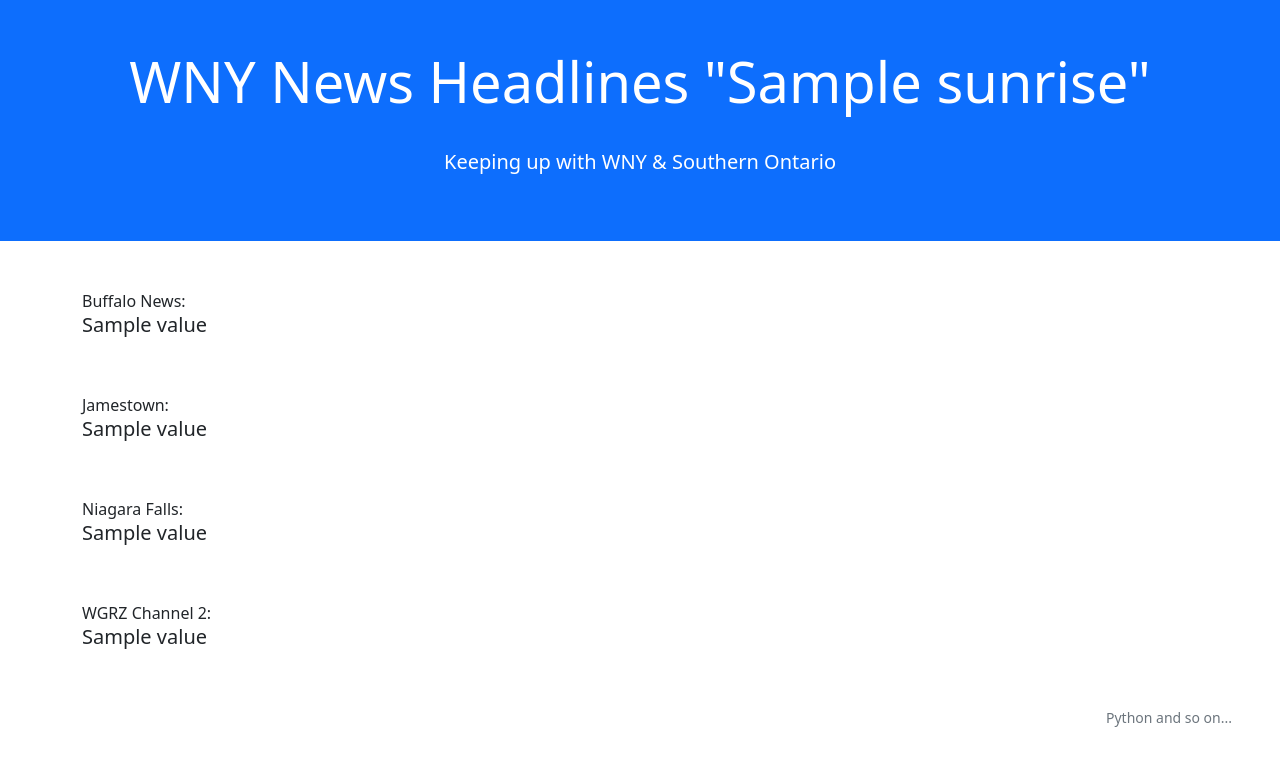
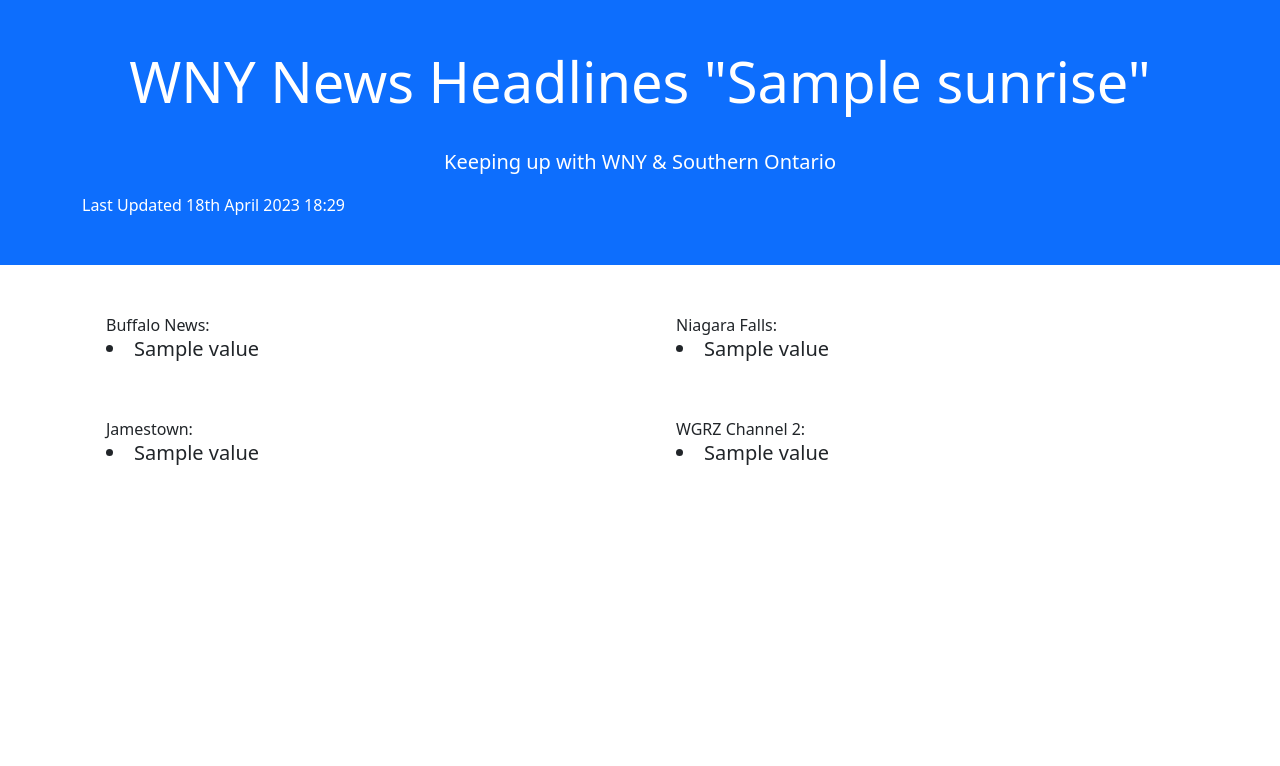
Before and after one commit to Blake-/wny-news, a Django app: template news/templates/index.html in a window 1280 px wide. Shown: the top 766 px of the page. Run offline with Django 3.2, Linux system fonts and the light colour scheme; the template is opened without the code that fills it: most values are stand-ins (such as "Sample title", 1, 10 or a date in 2020).

Commit message:
2 columns

```diff
--- a/news/templates/index.html
+++ b/news/templates/index.html
@@ -3,11 +3,10 @@
   <head>
     <meta charset="utf-8">
     <meta name="viewport" content="width=device-width, initial-scale=1">
-
     <link href="https://cdn.jsdelivr.net/npm/bootstrap@5.1.0/dist/css/bootstrap.min.css" rel="stylesheet" integrity="sha384-KyZXEAg3QhqLMpG8r+8fhAXLRk2vvoC2f3B09zVXn8CA5QIVfZOJ3BCsw2P0p/We" crossorigin="anonymous">
-
     <title>WNY News Aggregator</title>
   </head>
+
   <body>
     <!-- Header -->
     <div class="bg-primary p-5">
@@ -15,8 +14,15 @@
             <h2 class="display-4 text-center">WNY News Headlines "{{ sunrise }}"</h2>
             <br>
             <p class="lead text-center">Keeping up with WNY & Southern Ontario</p>
+            Last Updated {% now "jS F Y H:i" %}
         </div>
     </div>
+    <!-- Header -->
+
+<div class="container">
+  <div class="row">
+    <div class="col-6">
+      <!-- Left Column -->
 
     <!-- Buffalo News -->
     <div class="container d-block pt-5">
@@ -25,7 +31,7 @@
             {% for value in buffalo_news %}
                 <div class="d-flex">
                  <h5 class="card-title">
-                  <a href="https://buffalonews.com/{{ value.url }}" target="_blank" class="text-decoration-none text-dark">{{ value.title }}</a>
+                  <li><a href="https://buffalonews.com/{{ value.url }}" target="_blank" class="text-decoration-none text-dark">{{ value.title }}</a>
                  </h5>
                 </div>
             {% endfor %}
@@ -33,6 +39,7 @@
             <p class="lead">Buffalo News Barfed! Something broke!</p>
         {% endif %}
     </div>
+    <!-- Buffalo News -->
 
     <!-- Jamestown News -->
     <div class="container d-block pt-5">
@@ -41,7 +48,7 @@
             {% for value in jamestown_news %}
                 <div class="d-flex">
                  <h5 class="card-title">
-                  <a href="{{ value.url }}" target="_blank" class="text-decoration-none text-dark">{{ value.title }}</a>
+                  <li><a href="{{ value.url }}" target="_blank" class="text-decoration-none text-dark">{{ value.title }}</a>
                  </h5>
                 </div>
             {% endfor %}
@@ -49,6 +56,12 @@
             <p class="lead">Something broke!</p>
         {% endif %}
     </div>
+    <!-- Jamestown News -->
+
+
+    </div>
+    <div class="col-6">
+      <!-- Right Column -->
 
     <!-- Niagara Falls News -->
     <div class="container d-block pt-5">
@@ -57,7 +70,7 @@
             {% for value in ni_news %}
                 <div class="d-flex">
                  <h5 class="card-title">
-                  <a href="{{ value.url }}" target="_blank" class="text-decoration-none text-dark">{{ value.title }}</a>
+                  <li><a href="{{ value.url }}" target="_blank" class="text-decoration-none text-dark">{{ value.title }}</a>
                  </h5>
                 </div>
             {% endfor %}
@@ -65,6 +78,7 @@
             <p class="lead">Something broke!</p>
         {% endif %}
     </div>
+    <!-- Niagara Falls News -->
 
     <!-- WGRZ Channel 2 News -->
     <div class="container d-block pt-5">
@@ -73,7 +87,7 @@
             {% for value in wgrz_news %}
                 <div class="d-flex">
                  <h5 class="card-title">
-                  <a href="{{ value.url }}" target="_blank" class="text-decoration-none text-dark">{{ value.title }}</a>
+                  <li><a href="{{ value.url }}" target="_blank" class="text-decoration-none text-dark">{{ value.title }}</a>
                  </h5>
                 </div>
             {% endfor %}
@@ -81,10 +95,18 @@
             <p class="lead">Something broke!</p>
         {% endif %}
     </div>
+    <!-- WGRZ Channel 2 News -->
+
+    </div>
+    </div>
+  </div>
+</div>
 
     <!-- Footer -->
     <footer class="text-end p-5">
-        <small class="text-muted">Python and so on...</small>
+        <small class="text-muted"><a href="./about.html>About this site</a></small>
     </footer>
+    <!-- Footer -->
+
   </body>
 </html>
```
